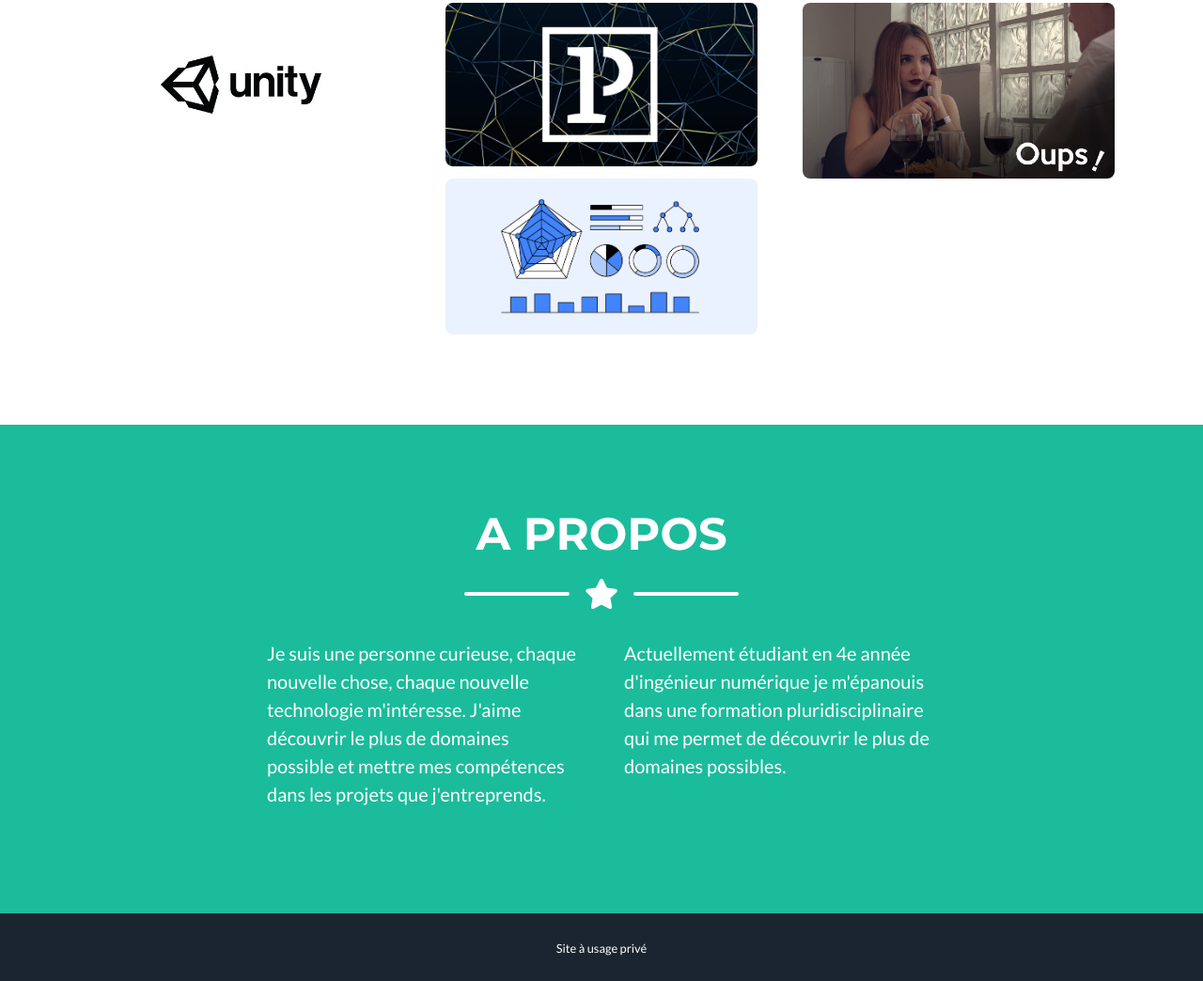
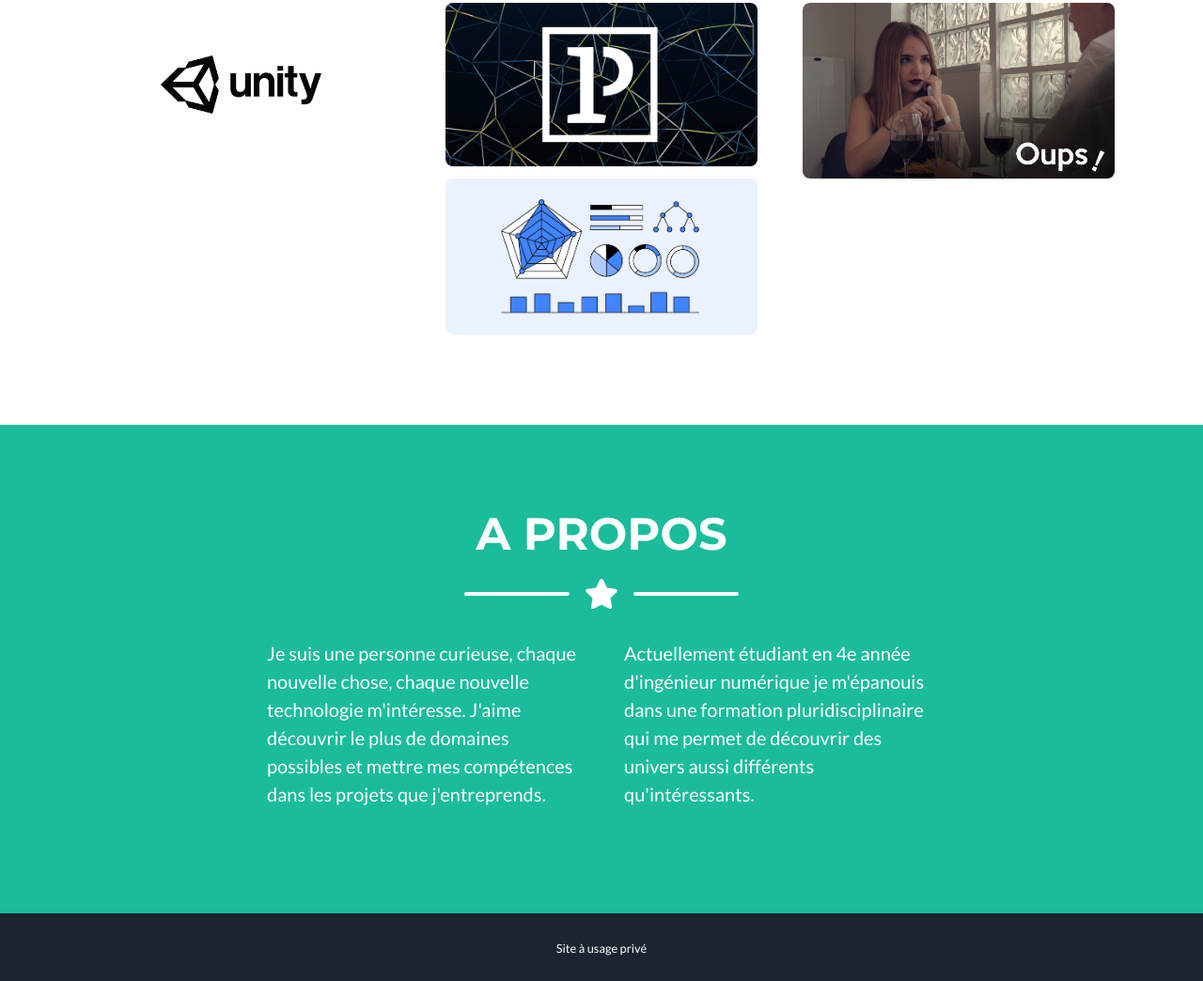
Before and after one commit to prozaire/prozaire.github.io, a plain HTML site: page index.html in a window 1280 px wide. Shown: the part 1290-2334 px from the top of the page at 94% size. Drawn offline with nearby package versions, Linux system fonts and the light colour scheme.

Commit message:
orthographe

```diff
--- a/index.html
+++ b/index.html
@@ -142,8 +142,8 @@
                 </div>
                 <!-- About Section Content-->
                 <div class="row">
-                    <div class="col-lg-4 ml-auto"><p class="lead">Je suis une personne curieuse, chaque nouvelle chose, chaque nouvelle technologie m'intéresse. J'aime découvrir le plus de domaines possible et mettre mes compétences dans les projets que j'entreprends.</p></div>
-                    <div class="col-lg-4 mr-auto"><p class="lead">Actuellement étudiant en 4e année d'ingénieur numérique je m'épanouis dans une formation pluridisciplinaire qui me permet de découvrir le plus de domaines possibles.</p></div>
+                    <div class="col-lg-4 ml-auto"><p class="lead">Je suis une personne curieuse, chaque nouvelle chose, chaque nouvelle technologie m'intéresse. J'aime découvrir le plus de domaines possibles et mettre mes compétences dans les projets que j'entreprends.</p></div>
+                    <div class="col-lg-4 mr-auto"><p class="lead">Actuellement étudiant en 4e année d'ingénieur numérique je m'épanouis dans une formation pluridisciplinaire qui me permet de découvrir des univers aussi différents qu'intéressants.</p></div>
                 </div>
                 <!-- About Section Button-->
 
@@ -242,7 +242,7 @@
                             <div class="row justify-content-center">
                                 <div class="col-lg-8">
                                     <!-- Portfolio Modal - Title-->
-                                    <h2 class="portfolio-modal-title text-secondary text-uppercase mb-0" id="portfolioModal3Label">Paysage généré procéduralement</h2>
+                                    <h2 class="portfolio-modal-title text-secondary text-uppercase mb-0" id="portfolioModal3Label">Court Métrage en Noir & Blanc</h2>
                                     <!-- Icon Divider-->
                                     <div class="divider-custom">
                                         <div class="divider-custom-line"></div>
```
